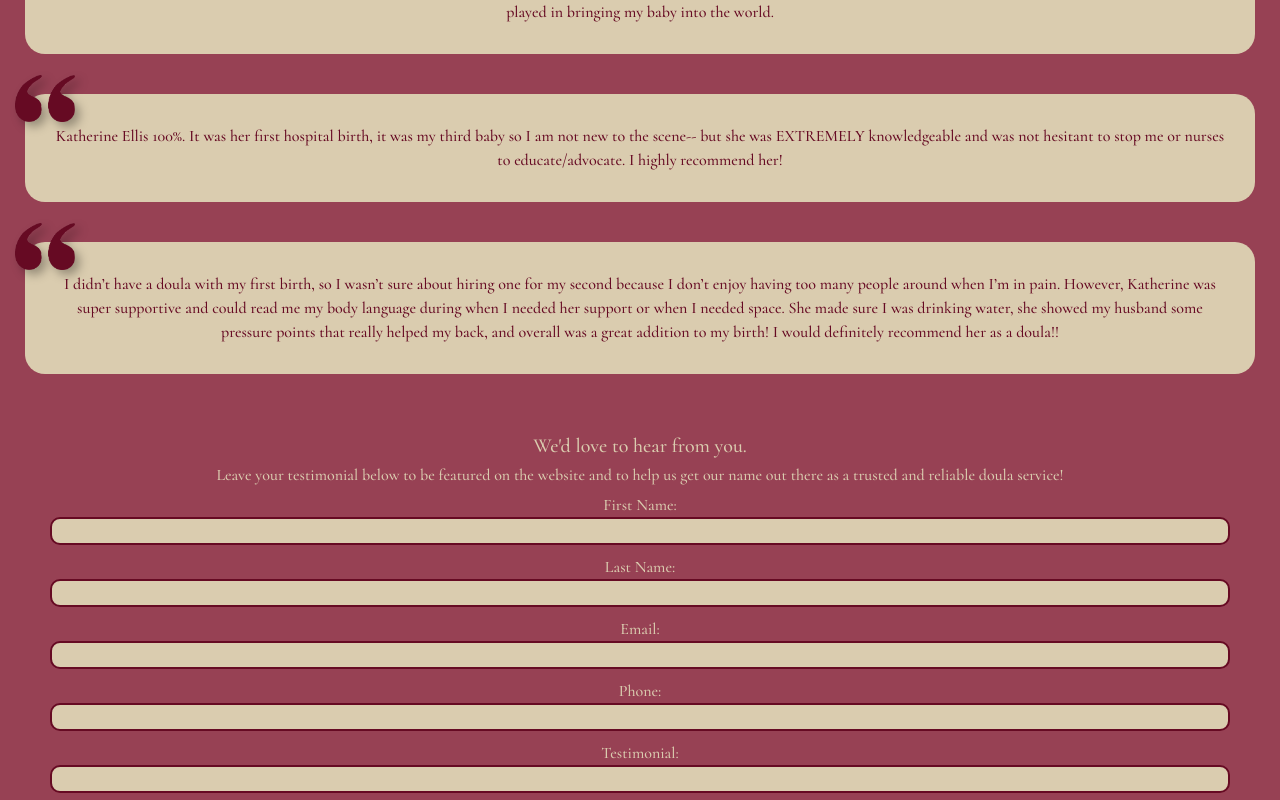
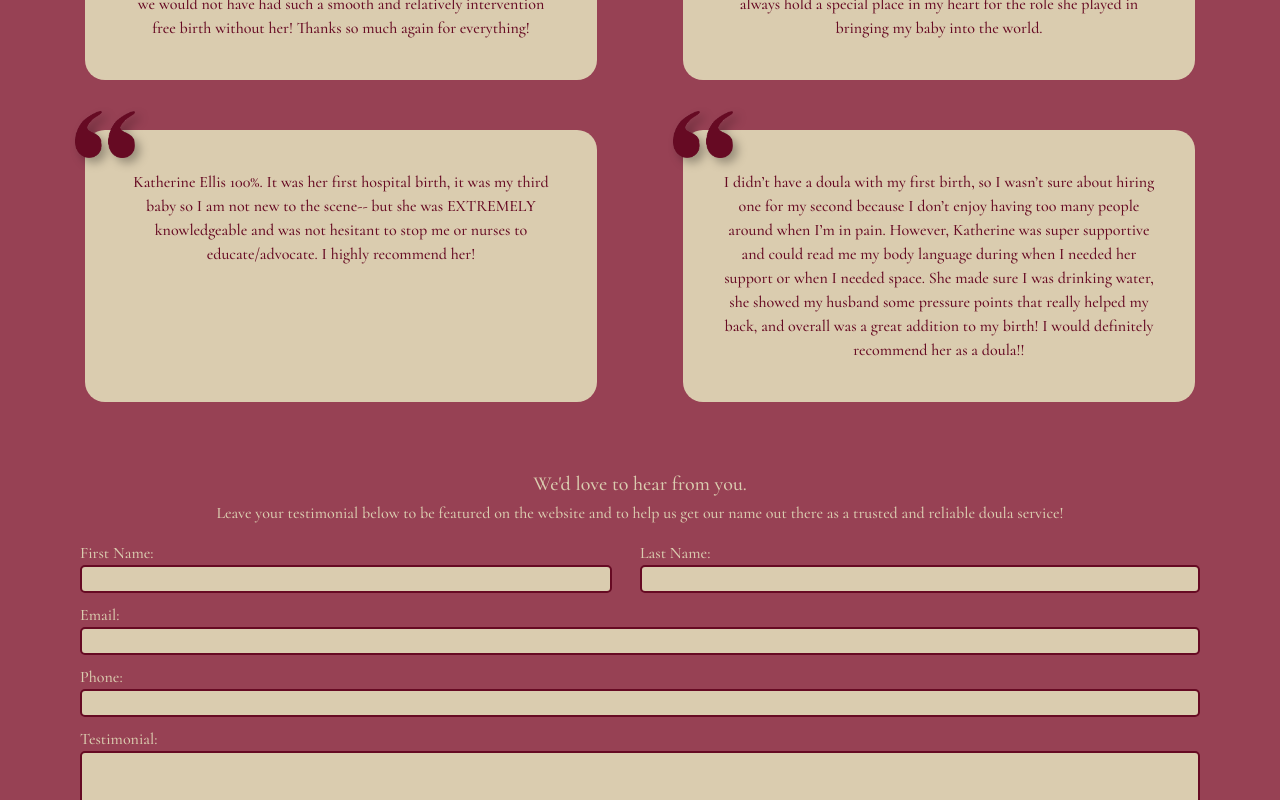
Before and after one commit to AHudg/holistic, a React (Vite) app: page /testimonials in a window 1280 px wide. Shown: the part 660-1460 px from the top of the page. Built offline with nearby package versions, Linux system fonts and the light colour scheme.

Commit message:
Scaled testimonial, actively working on testimonial form

```diff
--- a/index.html
+++ b/index.html
@@ -56,7 +56,7 @@
       <input type="text" id="lastNameTest" name="lastNameTest"></input>
       <input type="text" id="emailTest" name="emailTest"></input>
       <input type="text" id="phoneTest" name="phoneTest"></input>
-      <input type="textarea" id="messageTest" name="messageTest"></input>
+      <textarea id="messageTest" name="messageTest"></textarea>
       <button type="submit">Submit</button>
     </form>
 
--- a/src/pages/Testimonials/Testimonials.jsx
+++ b/src/pages/Testimonials/Testimonials.jsx
@@ -100,11 +100,21 @@ function Testimonials({}) {
         </h6>
 
         <div className="testForm">
-          <label htmlFor="firstNameTest">First Name:</label>
-          <input type="text" id="firstNameTest" name="firstNameTest"></input>
+          <div>
+            <div className="nameDiv">
+              <label htmlFor="firstNameTest">First Name:</label>
+              <input
+                type="text"
+                id="firstNameTest"
+                name="firstNameTest"
+              ></input>
+            </div>
 
-          <label htmlFor="lastNameTest">Last Name:</label>
-          <input type="text" name="lastNameTest"></input>
+            <div className="nameDiv">
+              <label htmlFor="lastNameTest">Last Name:</label>
+              <input type="text" name="lastNameTest"></input>
+            </div>
+          </div>
 
           <label htmlFor="emailTest">Email:</label>
           <input type="text" id="emailTest" name="emailTest"></input>
@@ -113,7 +123,7 @@ function Testimonials({}) {
           <input type="text" id="phoneTest" name="phoneTest"></input>
 
           <label htmlFor="messageTest">Testimonial:</label>
-          <input type="textarea" id="messageTest" name="messageTest"></input>
+          <textarea id="messageTest" name="messageTest"></textarea>
         </div>
 
         <button type="submit" className="testBtn">
--- a/src/pages/Testimonials/testimonial.css
+++ b/src/pages/Testimonials/testimonial.css
@@ -3,7 +3,6 @@
   color: var(--paleCrumble);
   padding: 15px 20px;
   text-align: center;
-  width: 100vw;
 }
 
 .testSection > h2 {
@@ -21,6 +20,7 @@
   font-style: italic;
   font-size: 1rem;
   text-align: end;
+  margin-right: 5px;
 }
 
 .testContainer {
@@ -55,22 +55,42 @@
   left: -10px;
 }
 
-.quoteBottom {
-  bottom: -30px;
-  right: -10px;
-  transform: scaleX(-1);
-}
-
 .testForm {
   display: flex;
   flex-direction: column;
+  /* width: 100%; */
 }
 
-.testForm > input {
-  margin: 0 30px 10px;
+.testForm > input,
+.nameDiv > input,
+.testForm > textarea {
   border: 2px var(--cherry) solid;
-  border-radius: 10px;
+  border-radius: 5px;
   background-color: var(--paleCrumble);
+}
+
+.testForm > div {
+  display: flex;
+}
+
+.nameDiv {
+  display: flex;
+  flex-direction: column;
+  justify-content: space-between;
+  width: 50%;
+}
+
+#firstNameTest {
+  margin-right: 5%;
+}
+
+label {
+  margin-top: 10px;
+  text-align: start;
+}
+
+#messageTest {
+  height: 30vh;
 }
 
 .testBtn {
@@ -80,19 +100,49 @@
   color: var(--cherry);
   font-weight: bold;
   border-radius: 15px;
+  margin: 20px 0 10px;
 }
 
 @media screen and (min-width: 575px) {
+  .testSection {
+    padding: 15px 40px;
+  }
+
+  .testBlurb {
+    padding: 40px;
+    margin-bottom: 50px;
+  }
 }
 
 @media screen and (min-width: 768px) {
+  .testSection {
+    padding: 15px 60px;
+  }
 }
 
 @media screen and (min-width: 992px) {
+  .testSection {
+    padding: 15px 80px;
+  }
 }
 
 @media screen and (min-width: 1200px) {
+  .testContainer {
+    justify-content: space-between;
+    margin-top: 30px;
+  }
+
+  .testBlurb {
+    width: 40vw;
+  }
 }
 
 @media screen and (min-width: 1400px) {
+  .testSection {
+    padding: 15px 120px;
+  }
+
+  .testContainer {
+    margin: 40px 0;
+  }
 }
```
